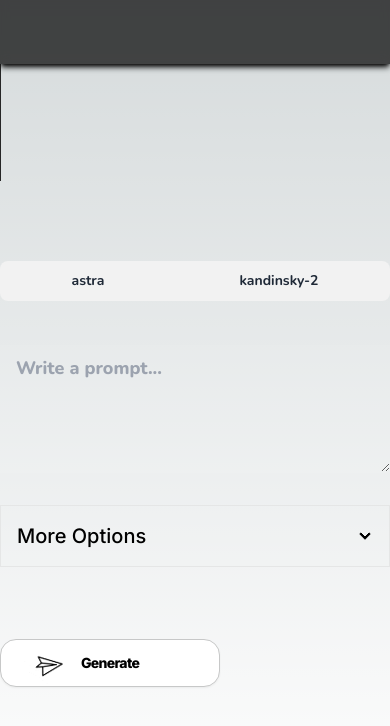
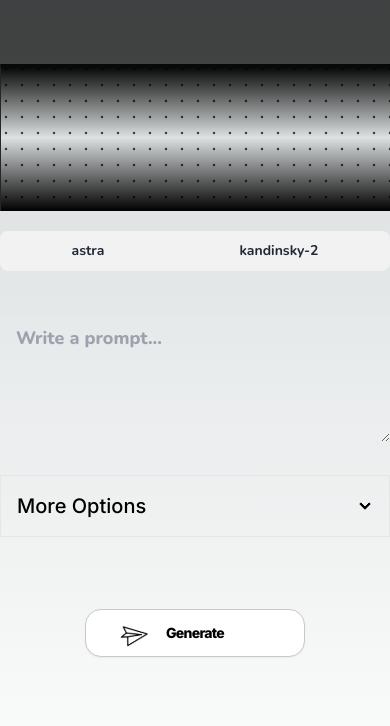
Before and after one commit to airplaneboy/replicate-MLM, a Next.js app: page /prompt/lorenzomarines-astra in a window 390 px wide. Shown: the top 726 px of the page. Built offline with nearby package versions, Linux system fonts and the light colour scheme.

Commit message:
Completed prompt page responsiveness

```diff
--- a/src/containers/Prompt.tsx
+++ b/src/containers/Prompt.tsx
@@ -47,7 +47,7 @@ const Prompt = ({ children }: { children: React.ReactNode }) => {
   return (
     <main
       className={
-        'w-full min-h-screen z-10 max-h-screen max-w-7xl mx-auto flex flex-col-reverse lg:flex-row gap-10 justify-between pt-16 overflow-hidden'
+        'w-full min-h-screen z-10 max-h-screen max-w-7xl mx-auto flex flex-col-reverse lg:flex-row lg:gap-10 justify-between pt-16 overflow-hidden'
       }>
       <Head>
         <title>{process.env.NEXT_PUBLIC_SITE_NAME}</title>
@@ -73,7 +73,7 @@ const Prompt = ({ children }: { children: React.ReactNode }) => {
       <form
         id='output'
         onSubmit={handleSubmit}
-        className='py-10 flex-1 flex space-between gap-8 flex-col overflow-y-auto '>
+        className='pt-5 pb-10 lg:py-10 flex-1 flex space-between gap-8 flex-col overflow-y-auto '>
         <div role='tablist' className='tabs tabs-boxed'>
           <Link
             href='/prompt/lorenzomarines-astra'
@@ -116,7 +116,7 @@ const Prompt = ({ children }: { children: React.ReactNode }) => {
 
         <button
           type='submit'
-          className='relative px-20 btn btn-active bg-white text-black hover:!bg-white rounded-2xl !text-md capitalize tracking-tighter font-extrabold h-fit w-fit mt-10 overflow-hidden flex flex-row gap-5 justify-between'>
+          className='self-center lg:self-start relative px-20 btn btn-active bg-white text-black hover:!bg-white rounded-2xl !text-md capitalize tracking-tighter font-extrabold h-fit w-fit mt-10 overflow-hidden flex flex-row gap-5 justify-between'>
           <Image
             src={PaperPlane}
             alt='git animated paper plane'
@@ -128,7 +128,9 @@ const Prompt = ({ children }: { children: React.ReactNode }) => {
 
       <div
         id='output'
-        className=' px-5 md:px-8 xl:px-5 max-md:h-[40vh] relative w-full flex-1 border-l border-neutral-800 z-10 overflow-auto lg:p-14 lg:max-w-[50%] flex items-center justify-center'>
+        className=' px-5 md:px-8 xl:px-5 max-md:h-[40vh] relative w-full flex-1 border-l border-neutral-800 z-10 overflow-auto lg:p-14 lg:max-w-[50%] flex items-center justify-center bg-dot-thick-neutral-700'>
+        <div className='absolute inset-0 bg-gradient-to-b from-black via-transparent to-black lg:bg-gradient-radial lg:from-transparent lg:via-black/70 lg:to-black z-10' />
+        {/* <div className='absolute inset-0 bg-gradient-to-b from-black via-transparent to-black z-10' /> */}
         {loading && !error && <div className='skeleton w-full h-full absolute rounded-none' />}
         {prediction && (
           <div className='relative border border-neutral-800 shadow-md shadow-blue-600/30 bg-neutral-950 rounded-lg '>
```
